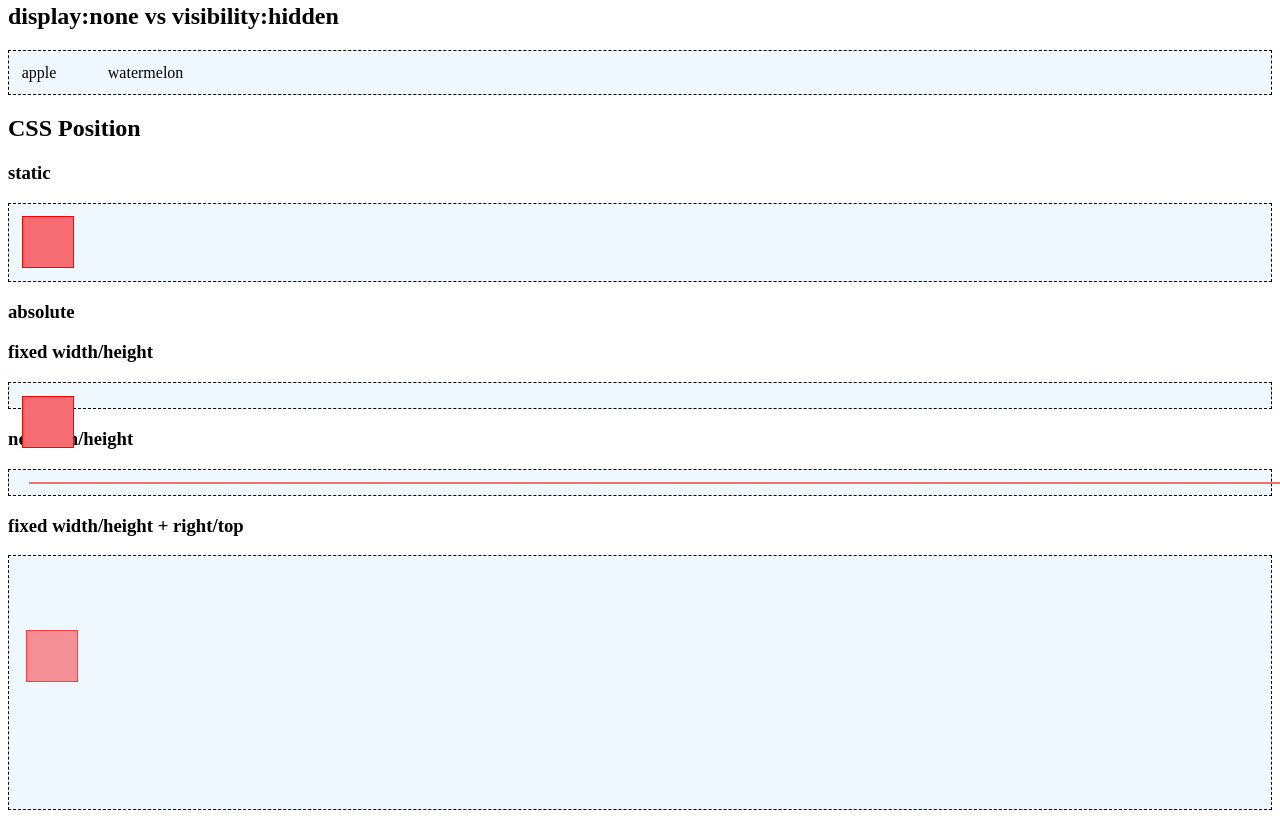
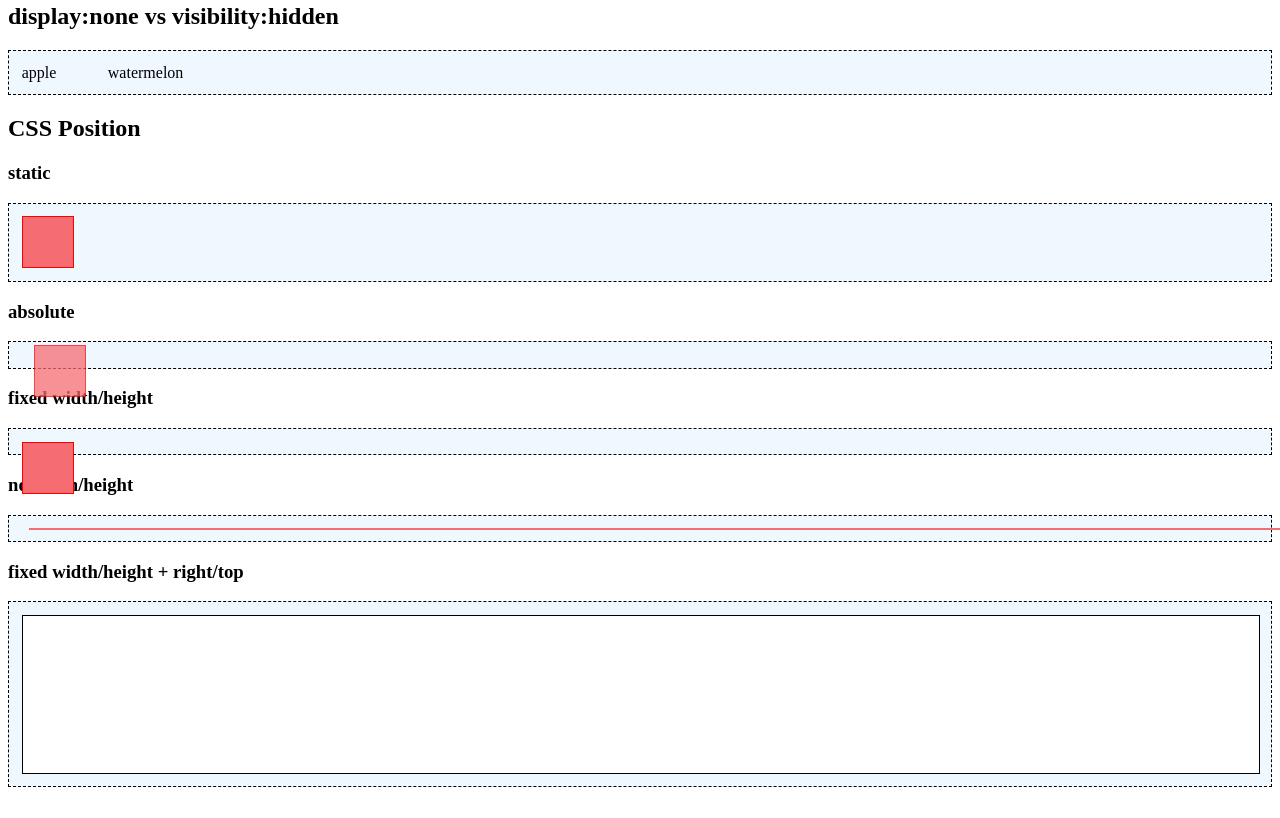
Before and after one commit to jjprxmx/CAMT-S2023-960131-652110288, a plain HTML site: page display-position-note.html in a window 1280 px wide. Shown: the part 1214-2032 px from the top of the page. After the commit the page ends 2009 px from the top, so only its background shows below. Drawn offline with Linux system fonts and the light colour scheme.

Commit message:
Update display-position-note.html

```diff
--- a/display-position-note.html
+++ b/display-position-note.html
@@ -114,11 +114,11 @@
         </div>
 
         <h3>absolute</h3>
+        <div style="position: relative; border-style: dashed; border-width: 1.5px; margin-top: 1%; background-color:  #F0F8FF; padding: 1%;">
+            <div style="position: absolute; left: 2%; top:10%; background-color: #F66C73; opacity: 0.75; border-style: solid; border-width: 1px; border-color: red; height: 50px; width: 50px;"></div>
+        </div>
 
-            <div style="position: absolute; left: 2%; top: 230.5%; background-color: #F66C73; opacity: 0.75; border-style: solid; border-width: 1px; border-color: red; height: 50px; width: 50px;"></div>
-
-
-        <h3>fixed width/height</h3>
+            <h3>fixed width/height</h3>
         <div class="outline">
             <div style="position: fixed; background-color: #F66C73; border-style: solid; border-width: 1px; border-color: red; height: 50px; width: 50px;"></div>
         </div>
@@ -129,11 +129,11 @@
         </div>
 
         <h3>fixed width/height + right/top</h3>
-        <div class="outline" style="padding: 10%;">
-            <div style="position: fixed; border: 1px solid black; width: 95%; height: 20%; right: 2.5%; top: 77%; background-color: white;"></div>
+        <div class="outline">
+            <div style="position: fixed; background-color: #f6030f; border-radius: 50%; width: 1.5%; height: 3%; right: 1%;top: 75.5%;"><center>X</center></div>
+            <div style="border: 1px solid black; width: 100%; height: 20%; right: 2.5%; top: 77%; background-color: white;"></div>
         </div>
 
-    </div>
     </body>
     <footer>
 
```
